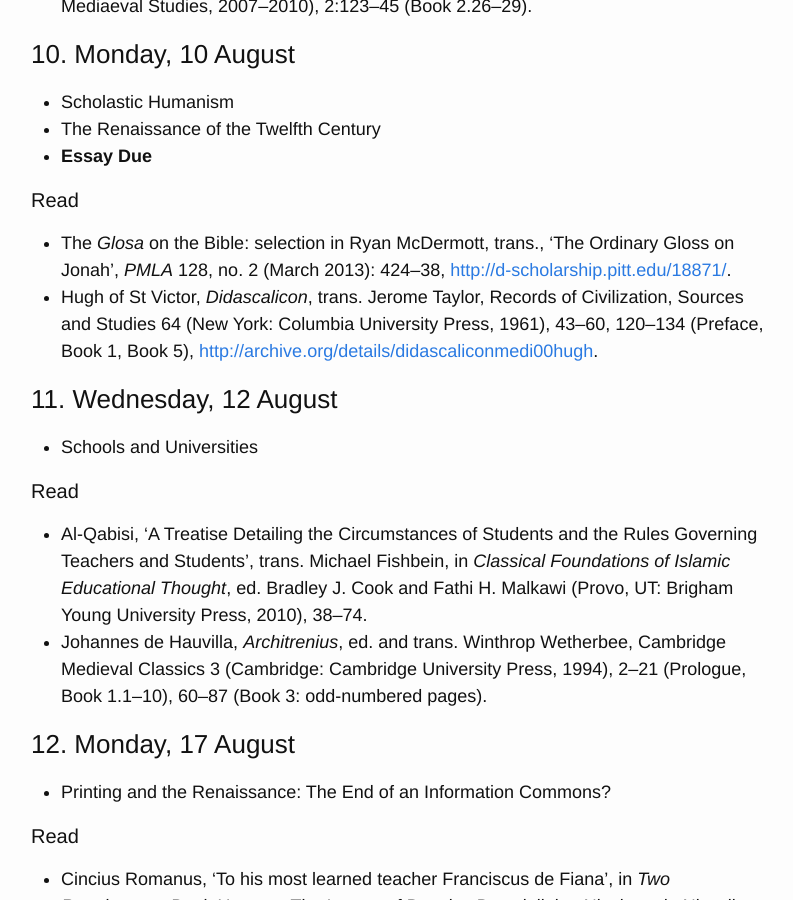
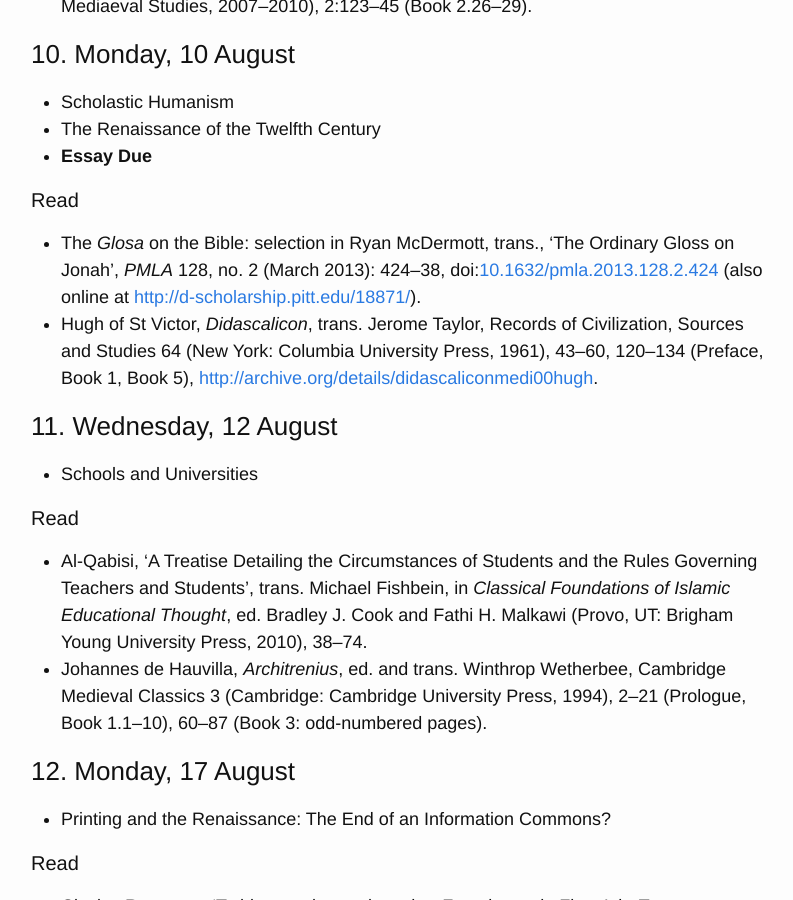
Before and after one commit to adunning/medieval-education-technology, a Jekyll site: the page built from schedule.md, in a window 1280 px wide and 900 px high, scrolled down 3041 px. Shown: the whole window, without its empty margins (239-1032 px from the left). Built offline with Jekyll 4.4.1, drawn with Linux system fonts in a browser that asks for light colours.

Commit message:
Provide McDermott DOI.

```diff
--- a/schedule.md
+++ b/schedule.md
@@ -96,7 +96,7 @@ order: 3
 - **Essay Due**
 
 #### Read
-- The *Glosa* on the Bible: selection in Ryan McDermott, trans., ‘The Ordinary Gloss on Jonah’, *PMLA* 128, no. 2 (March 2013): 424–38, <http://d-scholarship.pitt.edu/18871/>.
+- The *Glosa* on the Bible: selection in Ryan McDermott, trans., ‘The Ordinary Gloss on Jonah’, *PMLA* 128, no. 2 (March 2013): 424–38, doi:[10.1632/pmla.2013.128.2.424](http://dx.doi.org.myaccess.library.utoronto.ca/10.1632/pmla.2013.128.2.424) (also online at  <http://d-scholarship.pitt.edu/18871/>).
 - Hugh of St Victor, *Didascalicon*, trans. Jerome Taylor, Records of Civilization, Sources and Studies 64 (New York: Columbia University Press, 1961), 43–60, 120–134 (Preface, Book 1, Book 5), <http://archive.org/details/didascaliconmedi00hugh>.<!-- AE2 .H83 1961 RBTS/ICS/KNOX/IMS/SMC/TRIN/VIC -->
 
 <!--consider lengthening Did. -->
```
